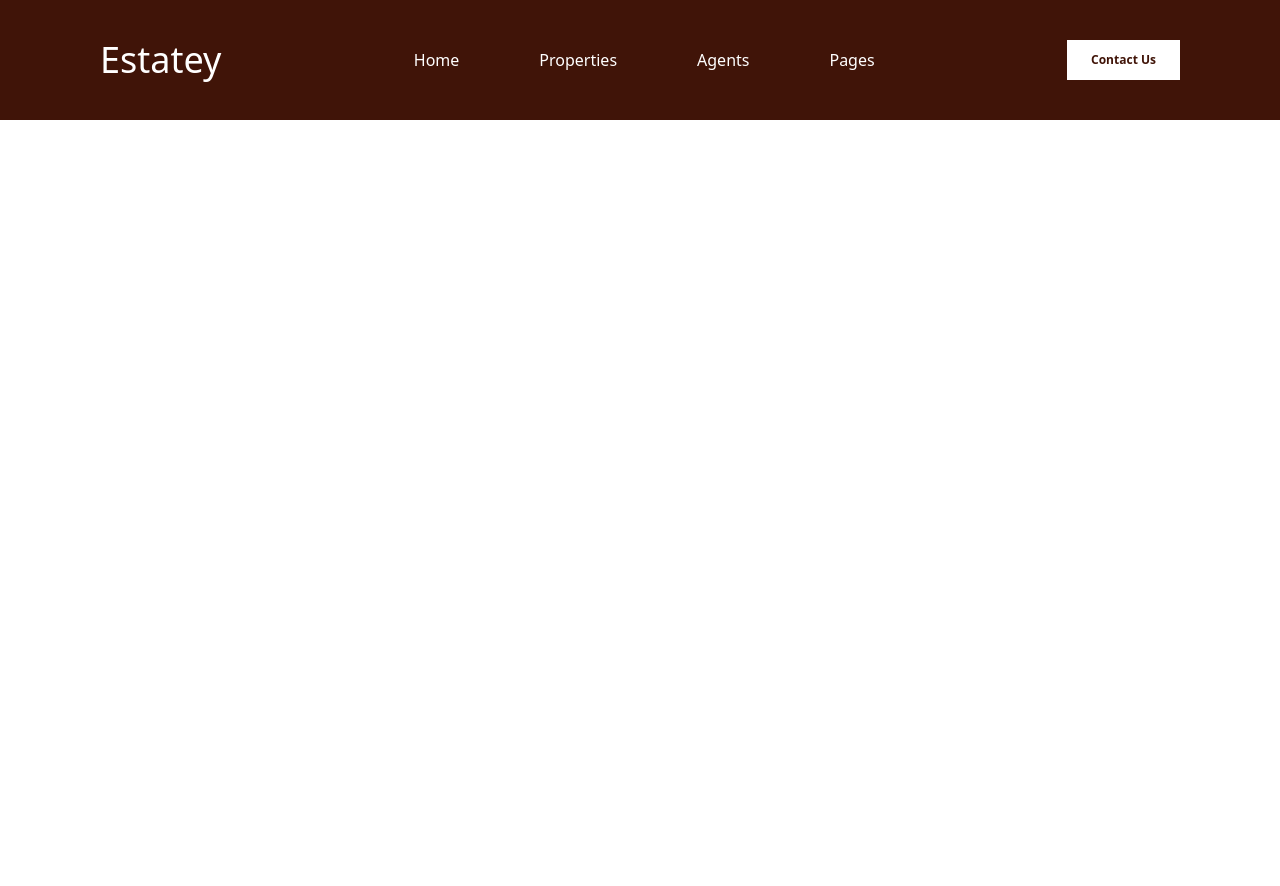
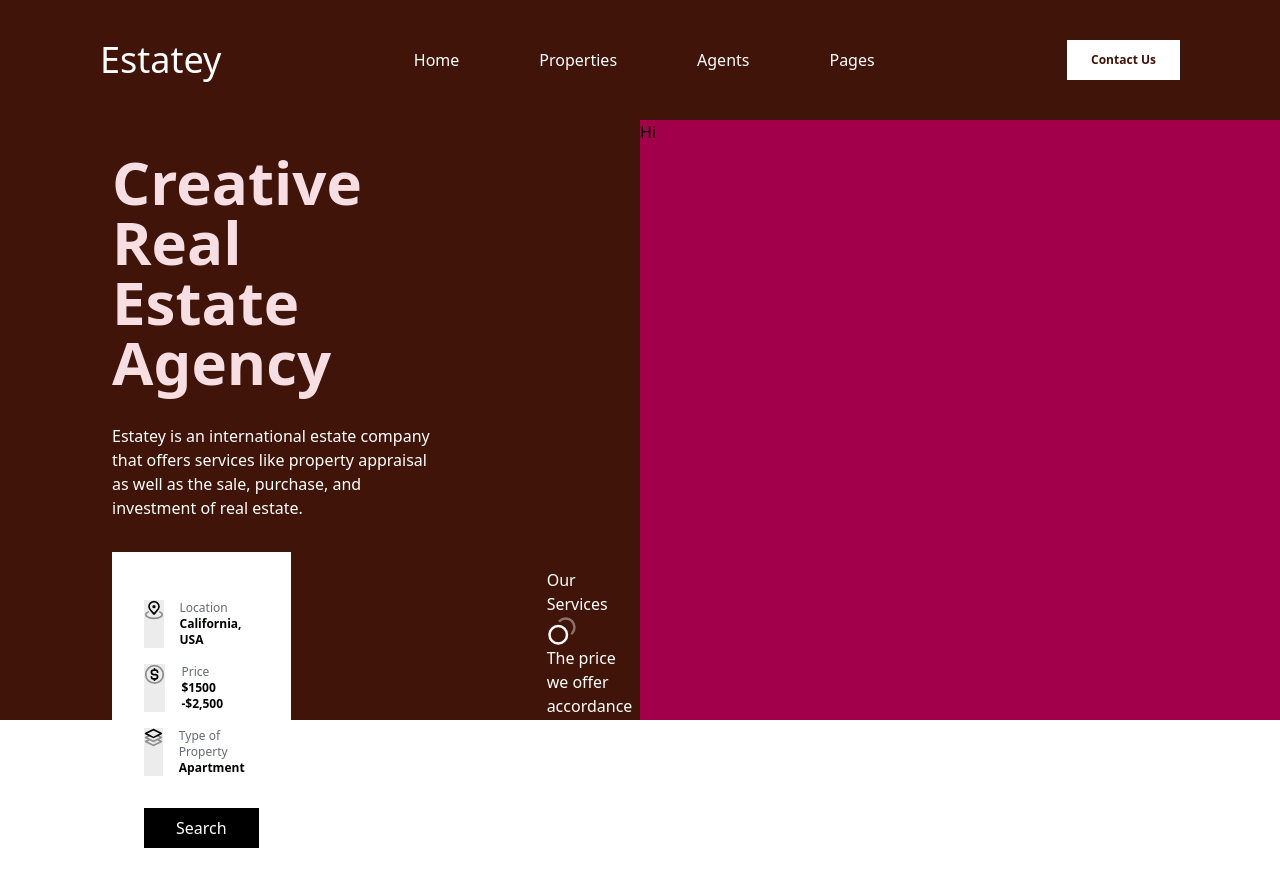
Before and after one commit to ayomideRussianCode/Estatey, a React (Vite) app: page / in a window 1280 px wide. Shown: the top 886 px of the page. Before the commit the page ends 800 px from the top, so only its background shows below. Built offline with nearby package versions, Linux system fonts and the light colour scheme.

Commit message:
hero section partly done

```diff
--- a/src/components/Hero.jsx
+++ b/src/components/Hero.jsx
@@ -1,10 +1,95 @@
-import React from 'react'
+import React from "react";
 
 function Hero() {
+  const filters = [
+    {
+      img: "/location-icon.svg",
+      alt: "location",
+      label: "Location",
+      value: "California, USA",
+    },
+    {
+      img: "/dollar-icon.svg",
+      alt: "currency",
+      label: "Price",
+      value: "$1500 -$2,500",
+    },
+    {
+      img: "/property-icon.svg",
+      alt: "property",
+      label: "Type of Property",
+      value: "Apartment",
+    },
+  ];
+
+  const services = [
+    {
+      img: "/coins-icon.svg",
+      alt: "icon",
+      text: "The price we offer accordance with the quality we provide",
+    },
+    {
+      img: "/gift-icon.svg",
+      alt: "icon",
+      text: "Official legality in the relevant government",
+    },
+  ];
+
   return (
-    <div className="flex">
+    <div className="flex flex-col lg:flex-row">
+      <div className="bg-[#401408]  h-150 lg:w-1/2">
+        <div>
+          {" "}
+          <h1 className="text-6xl lg:w-6/12 lg:mx-28 mx-10 my-8 font-semibold text-[#f6dee3] ">
+            Creative Real Estate Agency
+          </h1>
+          <p className="text-md lg:w-2/4 lg:mx-28 mx-10 my-8 text-[#FFFFFF]">
+            Estatey is an international estate company that offers services like
+            property appraisal as well as the sale, purchase, and investment of
+            real estate.
+          </p>
+          <div>
+            <div className="flex flex-col lg:flex-row gap-4">
+              <div className="lg:w-1/2 lg:mx-28 mx-10 px-4 py-8 w-50  bg-white">
+                {filters.map((item, index) => (
+                  <div className="flex gap-4 m-4">
+                    <div key={index} className="rounded-none bg-[#ececec]">
+                      <img src={item.img} alt={item.alt} />
+                    </div>
+                    <div className="text-xs">
+                      <p key={index} className="text-[#686a79]">
+                        {item.label}
+                      </p>
+                      <p key={index} className="font-bold">
+                        {item.value}
+                      </p>
+                    </div>
+                  </div>
+                ))}
+                <div>
+                  <button className="bg-black mt-4 py-2 px-8 mx-4 text-white">
+                    Search
+                  </button>
+                </div>
+              </div>
+              <div className= "w-50 lg:mx-28 mx-10 text-white lg:w-1/2">
+                <h1 className="pt-4 mx-4">Our Services</h1>
+                {services.map((service, index) => (
+                  <div className="mx-4">
+                    <div key={index}>
+                      <img src={service.img} alt={service.alt} />
+                    </div>
+                    <p key={index}>{service.text}</p>
+                  </div>
+                ))}
+              </div>
+            </div>
+          </div>
+        </div>{" "}
+      </div>
+      <div className="bg-pink-800 h-150 lg:w-1/2">Hi</div>
     </div>
-  )
+  );
 }
 
 export default Hero;
```
